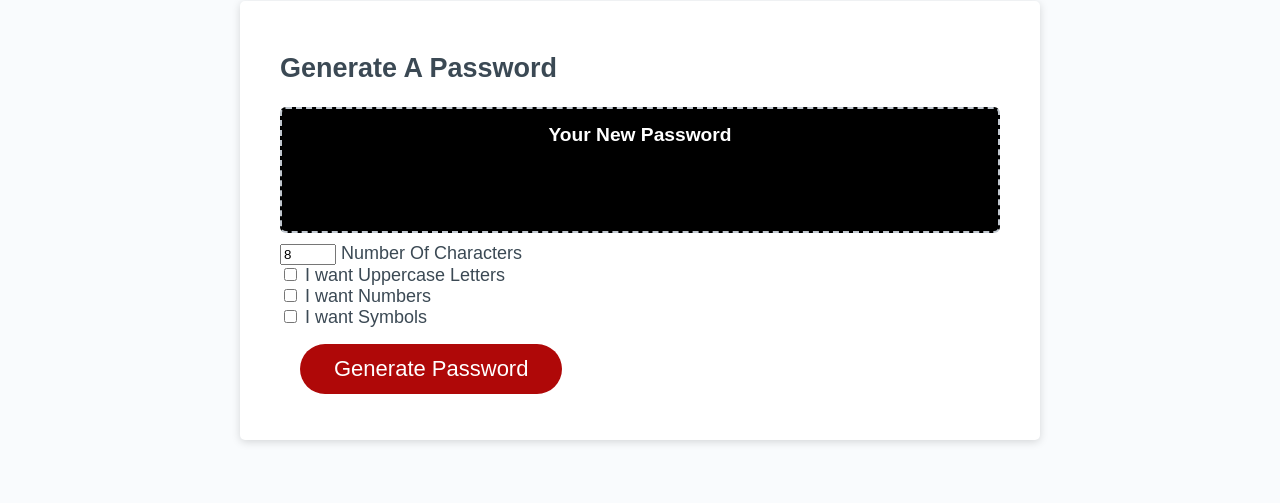
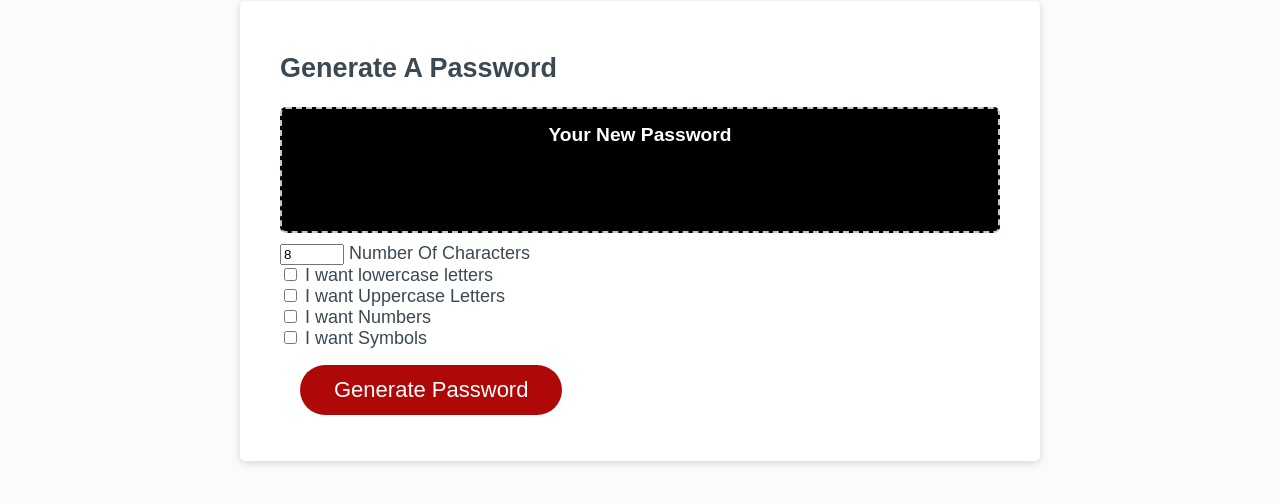
Before and after one commit to clairevandenberg/Random-Password-Generator, a plain HTML site: page index.html in a window 1280 px wide. Shown: the part 79-582 px from the top of the page. Drawn offline with Linux system fonts and the light colour scheme.

Commit message:
added lower case letters and changed number of characters value

```diff
--- a/index.html
+++ b/index.html
@@ -19,10 +19,16 @@
 <!-- Allows User to select how many characters they want-->
 <form>
 <div>
-  <input type= "number" min="1" max="20" value="8">
+  <input type= "number" min="8" max="128" value="8">
   <label for="Number of Characters"> Number Of Characters</label
   id="characterAmountNumber">
 </div>
+
+  <!-- Allows User to select if they want uppercase letters -->
+  <div>
+    <input type= "checkbox" id=includeLowercase>
+    <label for="includeLowercase"> I want lowercase letters</label>
+  </div>
 
   <!-- Allows User to select if they want uppercase letters -->
   <div>
```
